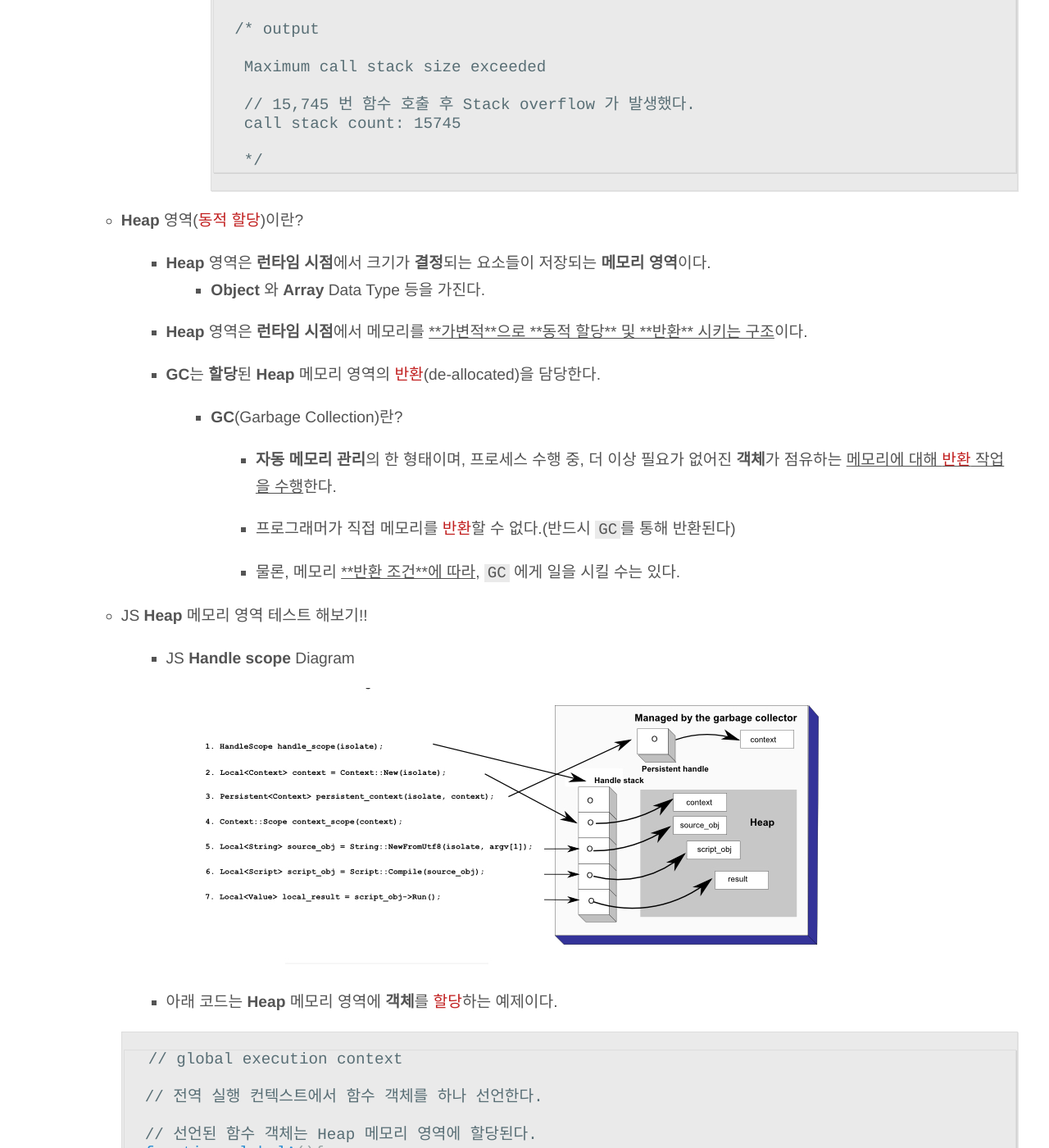
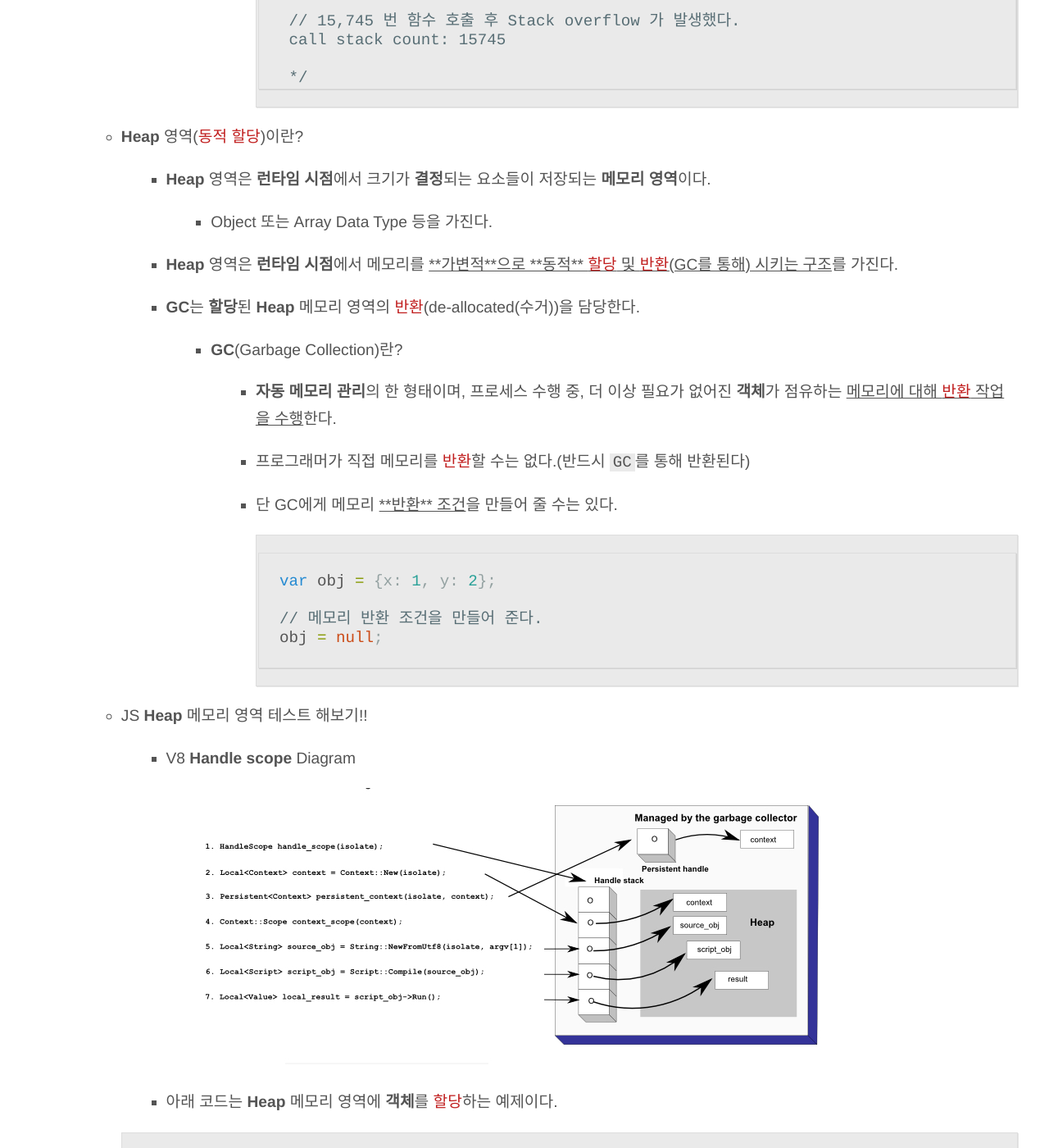
Before and after one commit to mohwa/blog, a Jekyll site: the page built from _posts/2015-08-07-struct-inJS.md, in a window 1280 px wide and 1400 px high, scrolled down 5625 px. Shown: the whole window at 82% size. Built offline with Jekyll 4.4.1, drawn with Linux system fonts in a browser that asks for light colours; Markdown is read by kramdown in place of the engine named in the settings; comment, search, counter and statistics services are not loaded; some of the changed text lies outside the part shown.

Commit message:
uploaded images.

````diff
--- a/_posts/2015-08-07-struct-inJS.md
+++ b/_posts/2015-08-07-struct-inJS.md
@@ -38,7 +38,7 @@
         static void Main()
         {
             // Initialize:
-            // stack 메모리 영역에 객체가 할당된다.
+            // 생성된 객체는 Stack 메모리에 객체가 할당된다.
             Song song1 = new Song(213, 1994);
             Song song2 = new Song(248, 1988);
 
@@ -57,11 +57,11 @@
     ```
 	- **구조체**는 **Class** 와 같이 여러 특성(생성자, 상수, 필드, 메서드, 속성, 인덱서, 연산자, 이벤트 등)들을 **그룹화** 하는데 사용된다.
 
-		- **구조체**와 **클래스**는 매우 비슷한 **구조**를 가지고 있으며, **<u>사용 방법 및 적용 이유</u>**가 **유사**하다.
+		- **구조체**와 **클래스**는 매우 비슷한 **구조**를 가지고 있으며, <u>**사용 방법** 및 **적용 이유**</u>가 유사하다.
 
 ##2. C# 구조체의 특징
 
-- **<u>값 타입</u>**이다.
+- `값 타입`이다.
 
 	- [값 형식 및 참조 형식](https://msdn.microsoft.com/ko-kr/library/4d43ts61(v=vs.90).aspx)
 
@@ -71,19 +71,17 @@
 
 		- http://www.codeproject.com/Articles/76153/Six-important-NET-concepts-Stack-
 
+- 생성된 객체는 **Stack** 메모리에 할당된다.
+
 - **구조체**는 보통 <u>작은 데이터</u>를 다루는데 **적합**하다.
 
-	- 하지만 **이것**을 기존의 **클래스**로 <span style="color:#c11f1f">표현할 수 없는 것</span>은 아니다.
+	- 하지만 **이것**을 **클래스**로 <span style="color:#c11f1f">표현할 수 없는 것</span>은 아니다.(그냥 작은 Class를 만들면 그만이다;;)
 
 		- *그럼에도 불구하고 `구조체`를 써야하는 이유는 <u>분명 존재</u>할 것이다.*
 
 - **new** 연산자를 사용하지 않고도 **인스턴스화**할 수 있다.
 
-	- 생성된 **객체**는 **Stack** 영역에 할당된다.
-
-	- <u>**생성자**를 호출하지 않으므로</u>, 선언된 맴버를 따로 **초기화** 해야하는 <span style="color:#c11f1f">불편함</span>이 있다.
-
-	- 만약 **new** 연산자를 통해 **인스턴스**를 생성하더라도, <u>**Heap** 영역이 아닌 **Stack** 영역에 **객체**가 할당된다.</u>
+	- 하지만 <u>**생성자**를 호출하지 않으므로</u>, 선언된 맴버를 따로 **초기화** 해야하는 <span style="color:#c11f1f">불편함</span>이 존재한다.
 
 	```c#
 	public struct Song
@@ -157,64 +155,72 @@
 
             - JS **원시 타입**(string, number, boolean, undefined, null)은 **고정된 크기**를 가지며, **Stack** 메모리 영역에 할당된다.
 
-            - JS 의 모든 **실행 컨텍스트**는 <span style="color:#c11f1f">ECStack</span>(일종의 [Call Stack](https://ko.wikipedia.org/wiki/%EC%BD%9C_%EC%8A%A4%ED%83%9D) 이다) 내부로 할당된다.
+            - JS 의 모든 **실행 컨텍스트**는 <span style="color:#c11f1f">ECStack</span>(일종의 [Call Stack](https://ko.wikipedia.org/wiki/%EC%BD%9C_%EC%8A%A4%ED%83%9D)) 내부로 할당된다.
 
-                - <span style="color:#c11f1f">ECStack</span> 대한 **상세 내용**은 아래 **링크**로 대신하며, <u>꼭 한번 읽어 보길 바란다.</u>
+				- 아래와 같은 방법으로 `ECStack Count` 를 셀 수 있다.
 
-                - 아래와 같은 방법으로 **ECStack** Count 를 셀 수 있다.
+					```javascript
+					function getStackCount(){
 
-                ```javascript
-                function getStackCount(){
+						var i = 0;
 
-                    var i = 0;
+						try{
+							(function _stack(){
 
-                    try{
-                        (function _stack(){
+								++i && arguments.callee();
+							})();
+						}
+						catch(e){
 
-                            ++i && arguments.callee();
-                        })();
-                    }
-                    catch(e){
+							console.log(e.message);
 
-                        console.log(e.message);
+							return i;
+						}
+					}
 
-                        return i;
-                    }
-                }
+					// get call stack count
+					console.log('call stack count: ' + getStackCount());
 
-                // get call stack count
-                console.log('call stack count: ' + getStackCount());
+					/* output
 
-                /* output
+					 Maximum call stack size exceeded
 
-                 Maximum call stack size exceeded
+					 // 15,745 번 함수 호출 후 Stack overflow 가 발생했다.
+					 call stack count: 15745
 
-                 // 15,745 번 함수 호출 후 Stack overflow 가 발생했다.
-                 call stack count: 15745
-
-                 */
-                ```
+					 */
+					```
 
 	- **Heap** 영역(<span style="color:#c11f1f">동적 할당</span>)이란?
 
 		- **Heap** 영역은 **런타임 시점**에서 크기가 **결정**되는 요소들이 저장되는 **메모리 영역**이다.
-			- **Object** 와 **Array** Data Type 등을 가진다.
 
-		- **Heap** 영역은 **런타임 시점**에서 메모리를 <u>**가변적**으로 **동적 할당** 및 **반환** 시키는 구조</u>이다.
+			- Object 또는 Array Data Type 등을 가진다.
 
-		- **GC**는 **할당**된 **Heap** 메모리 영역의 <span style="color:#c11f1f">반환</span>(de-allocated)을 담당한다.
+		- **Heap** 영역은 **런타임 시점**에서 메모리를 <u>**가변적**으로 **동적** <span style="color:#c11f1f">할당</span> 및 <span style="color:#c11f1f">반환</span>(GC를 통해) 시키는 구조</u>를 가진다.
+
+		- **GC**는 **할당**된 **Heap** 메모리 영역의 <span style="color:#c11f1f">반환</span>(de-allocated(수거))을 담당한다.
 
 			- **GC**(Garbage Collection)란?
 
 				- **자동 메모리 관리**의 한 형태이며, 프로세스 수행 중, 더 이상 필요가 없어진 **객체**가 점유하는 <u>메모리에 대해 <span style="color:#c11f1f">반환</span> 작업을 수행</u>한다.
 
-				- 프로그래머가 직접 메모리를 <span style="color:#c11f1f">반환</span>할 수 없다.(반드시 `GC`를 통해 반환된다)
+				- 프로그래머가 직접 메모리를 <span style="color:#c11f1f">반환</span>할 수는 없다.(반드시 `GC`를 통해 반환된다)
 
-				- 물론, 메모리 <u>**반환 조건**에 따라</u>, `GC` 에게 일을 시킬 수는 있다.
+				- 단 GC에게 메모리 <u>**반환** 조건</u>을 만들어 줄 수는 있다.
+
+					```javascript
+
+					var obj = {x: 1, y: 2};
+
+					// 메모리 반환 조건을 만들어 준다.
+					obj = null;
+
+					```
 
 	- JS **Heap** 메모리 영역 테스트 해보기!!
 
-		- JS **Handle scope** Diagram
+		- V8 **Handle scope** Diagram
 
 			![](http://mohwa.github.io/blog/assets/images/posts/handleV8.jpg)
 
@@ -250,15 +256,15 @@
 
 			![](http://mohwa.github.io/blog/assets/images/posts/heapSnapShot1.jpg)
 
-		- 개발 툴(<span style="color:#c11f1f">Chrome Inspector</span>)을 통해 할당된 **Heap 메모리 영역**을 살펴볼 수 있다.
+		- <span style="color:#c11f1f">Chrome Inspector</span>를 통해 할당된 **Heap 메모리 영역**을 살펴볼 수 있다.
 
 			- [understanding chrome heap profile](http://stackoverflow.com/questions/20697298/understanding-chrome-heap-profile)
 
-		- 만약 함수 내부 **지역 변수**에 **객체**를 할당했다면, 그 객체(**Heap** 영역)의 메모리 **<span style="color:#c11f1f">반환</span>** **시점**은 언제일까?
+		- 만약 함수 **지역 변수**에 **객체**를 할당했다면, 그 객체(**Heap** 영역)의 메모리 **<span style="color:#c11f1f">반환</span>** **시점**은 언제일까?
 
 			- *결론: `지역 변수`에 할당된 객체 메모리 <span style="color:#c11f1f">반환</span> 시점은 <u>**함수 종료 시점**</u>이 된다.*
 
-				- 테스트 1: `전역 변수`와 함수 내부 `지역 변수`에 동일한 `객체`를 할당해본 후 `Profile` 을 통해 `Heap` 영역을 관찰해본다.
+				- 테스트 1: `전역 변수`와 함수 `지역 변수`에 동일한 `객체`를 할당해본 후 `Profile` 을 통해 `Heap` 영역을 관찰해본다.
 
 					```javascript
 					// global execution context
@@ -288,25 +294,16 @@
 
 				![](http://mohwa.github.io/blog/assets/images/posts/heapSnapShot2.jpg)
 
-	- [C언어의 메모리 구조](http://dsnight.tistory.com/50)
 
-	- [STACK, HEAP에 관한 소고](http://egloos.zum.com/recipes/v/5057426)
-
-	- [도대체 [구조체]가 [클래스]보다 좋은점이 뭔가요?](https://kldp.org/node/44714)
-
-	- [메모리 구조](https://opentutorials.org/course/1720/9735)
-
-	- [프로그램과 메모리 , 스택과 힙](http://adibong.tistory.com/169)
-
-		- *개인적으로 이런 글을 좋아한다.(다양한 생각들을 들을 수 있으며, 그로인해 많은 `영감`을 얻기도 한다)*
-
-##3. JS 로 구조체 구현해보기
+##3. JS 로 Struct 구현해보기
 
 - 위에서 나열한 **구조체**의 **특징** 중 **클래스**와 **본질**적으로 다른 부분인, <u>**데이터 생성**</u>에 대한 부분을 JS 를 통해 구현해 보았다.
 
 	- 구조체: **값** 타입(**Stack** 메모리 영역에 할당되며, 값이 <span style="color:#c11f1f">복사</span>되어 할당된다)
 
 	- 클래스: **참조** 타입(**Heap** 메모리 영역에 할당되며, <span style="color:#c11f1f">참조</span> 값이 할당된다)
+
+- `구조체`의 특징 중 극히 일부를 구현한것이며, 타 언어에서 구현된 구조체라 할 수는 없다.
 
 ```javascript
 
@@ -412,42 +409,42 @@
 	return parseFloat(x + y);
 }
 
-	var originalFn = $$;
-	var structFn = Struct($$);
+var originalFn = $$;
+var structFn = Struct($$);
 
-	console.dir(originalFn); // function
-	console.dir(structFn); // function
+console.dir(originalFn); // function
+console.dir(structFn); // function
 
-	console.dir(originalFn()); // object
-	console.dir(structFn()); // object
+console.dir(originalFn()); // object
+console.dir(structFn()); // object
 
-	var originalFn1 = Plus;
-	var structFn1 = Struct(Plus);
+var originalFn1 = Plus;
+var structFn1 = Struct(Plus);
 
-	console.dir(originalFn1); // function
-	console.dir(structFn1); // function
+console.dir(originalFn1); // function
+console.dir(structFn1); // function
 
-	console.dir(originalFn1(1, 3)); // 4
-	console.dir(structFn1(2, 3)); // 5
+console.dir(originalFn1(1, 3)); // 4
+console.dir(structFn1(2, 3)); // 5
 
-	var structStr = Struct(new String('test'));
-	var structNum = Struct(new Number(1));
+var structStr = Struct(new String('test'));
+var structNum = Struct(new Number(1));
 
-	console.dir(structStr); // string object
-	console.dir(structNum); // number object
+console.dir(structStr); // string object
+console.dir(structNum); // number object
 
-	var structObject = Struct({x: 1, y: 2});
-	var structArray = Struct([1, 2, 3]);
+var structObject = Struct({x: 1, y: 2});
+var structArray = Struct([1, 2, 3]);
 
-	console.dir(structObject); // object
-	console.dir(structArray); // array
+console.dir(structObject); // object
+console.dir(structArray); // array
 
-	var structBoolean = Struct(new Boolean(false));
-	console.dir(structBoolean); // boolean object
+var structBoolean = Struct(new Boolean(false));
+console.dir(structBoolean); // boolean object
 
 
-	var structDate = Struct(new Date());
-	console.dir(structDate); // date object
+var structDate = Struct(new Date());
+console.dir(structDate); // date object
 ```
 
 ##4. 정리하며
@@ -483,4 +480,16 @@
 
 - [What is the Execution Context & Stack in JavaScript?](http://davidshariff.com/blog/what-is-the-execution-context-in-javascript/)
 
-- [javascript-scope-and-execution-context](http://stackoverflow.com/questions/11148353/javascript-scope-and-execution-context)
+- [javascript-scope-and-execution-context](http://stackoverflow.com/questions/11148353/javascript-scope-and-execution-context)=
+
+- [C언어의 메모리 구조](http://dsnight.tistory.com/50)
+
+- [STACK, HEAP에 관한 소고](http://egloos.zum.com/recipes/v/5057426)
+
+- [도대체 [구조체]가 [클래스]보다 좋은점이 뭔가요?](https://kldp.org/node/44714)
+
+	- *개인적으로 이런 글을 좋아한다.(다양한 생각들을 들을 수 있으며, 그로인해 많은 `영감`을 얻기도 한다)*
+
+- [메모리 구조](https://opentutorials.org/course/1720/9735)
+
+- [프로그램과 메모리 , 스택과 힙](http://adibong.tistory.com/169)
````
Also changed, not shown: other parts of _posts/2015-08-07-struct-inJS.md (+3 -3 lines), 1 other file.
